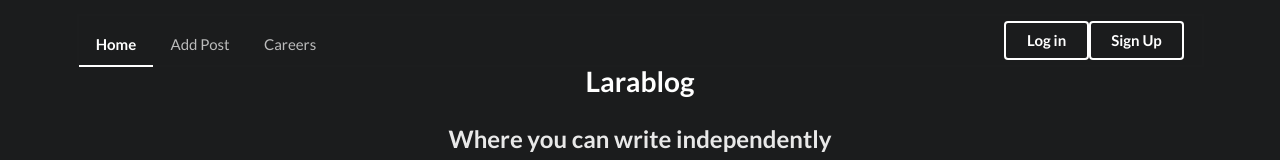
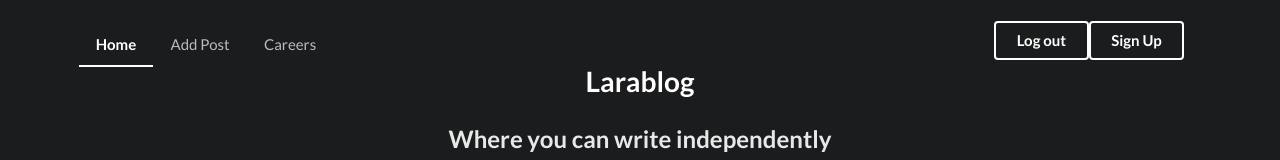
Before and after one commit to phi-rakib/lara-blog-react, a React (Create React App) app: page / in a window 1280 px wide. Shown: the top 160 px of the page. Built offline with nearby package versions, Linux system fonts and the light colour scheme; no server answers; sample sign-in values are in the browser's storage.

Commit message:
solved nonfunctional logout button problem after page refresh.

```diff
--- a/src/features/auth/LogoutComponent.js
+++ b/src/features/auth/LogoutComponent.js
@@ -1,3 +1,4 @@
+import { unwrapResult } from "@reduxjs/toolkit";
 import React from "react";
 import { useDispatch, useSelector } from "react-redux";
 import { Redirect } from "react-router";
@@ -7,15 +8,19 @@ function LogoutComponent() {
   const dispatch = useDispatch();
   const loginStatus = useSelector(isLoggedIn);
 
-  const userLogout = () => {
-    dispatch(logout());
+  const userLogout = async () => {
+    if (loginStatus) {
+      try {
+        const result = await dispatch(logout());
+        unwrapResult(result);
+      } catch (error) {
+        console.error("Error in logout ", error);
+      }
+    }
   };
 
   const logoutButton = (
-    <button
-      className="ui inverted button"
-      onClick={userLogout}
-    >
+    <button className="ui inverted button" onClick={userLogout}>
       Log out
     </button>
   );
--- a/src/features/auth/authSlice.js
+++ b/src/features/auth/authSlice.js
@@ -36,7 +36,7 @@ export const logout = createAsyncThunk("auth/logout", async () => {
 
 const initialState = {
   user: {},
-  loggedIn: false,
+  loggedIn: (localStorage.getItem("user") ?? "").length > 0,
   token: null,
 };
 
```
